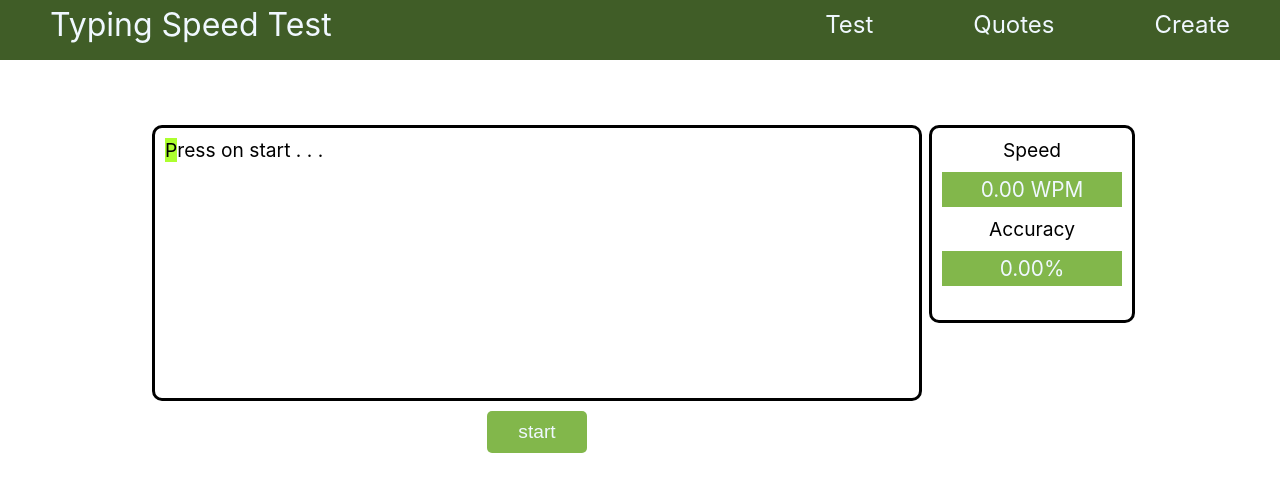
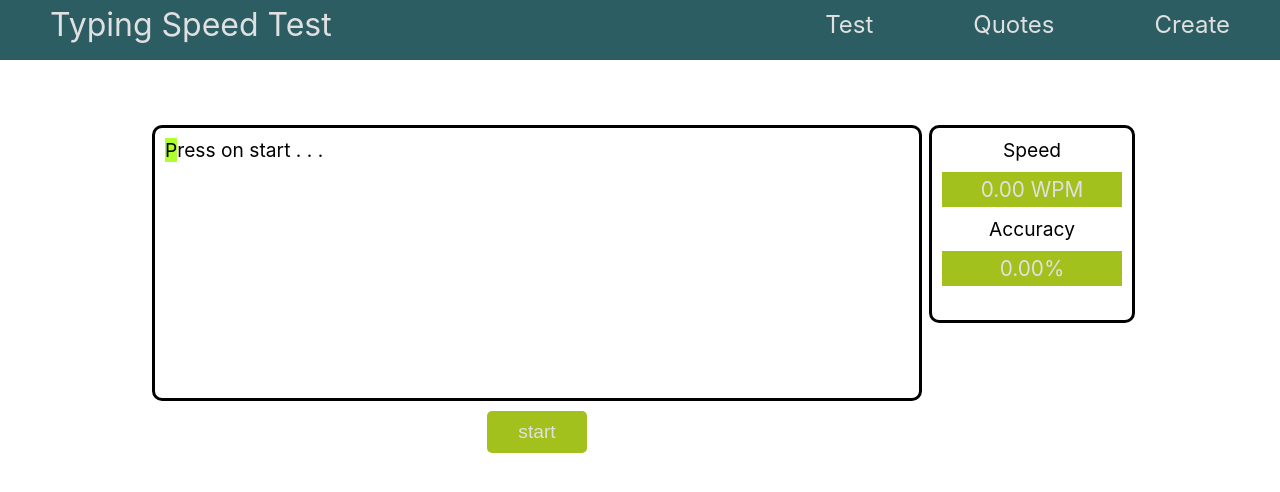
Before and after one commit to AdrianGomz/typing-speed-app, a React (Create React App) app: page / in a window 1280 px wide. Shown: the top 492 px of the page. Built offline with nearby package versions, Linux system fonts and the light colour scheme.

Commit message:
changed colors

```diff
--- a/src/components/Metrics.css
+++ b/src/components/Metrics.css
@@ -6,9 +6,9 @@
 }
 .metrics-data{
     font-size: 1.3rem;
-    background-color: #82b74b;
+    background-color: #a2c11c;
     padding: 5px;
-    color:aliceblue;
+    color:#e0e0e0;
     margin: 10px 10px;
 }
 .metrics-label{
--- a/src/components/Navbar.css
+++ b/src/components/Navbar.css
@@ -1,9 +1,9 @@
 .Navbar{
     width: 100%;
     height: 60px;
-    background-color: #405d27;
+    background-color: #2c5d63;
     font-size: 2rem;
-    color: aliceblue;
+    color: #e0e0e0;
     display: flex;
     justify-content: space-between;
     position: fixed;
@@ -23,11 +23,11 @@
 .navTab > a{
     padding: 10px 50px;
     margin:0;
-    color: aliceblue;
+    color: #e0e0e0;
     text-decoration: none;
 
 }
 .navTab > a:hover{
-    color: #405d27;
-    background-color: aliceblue;
+    color: #2c5d63;
+    background-color: #e0e0e0;
 }
--- a/src/components/Quote.css
+++ b/src/components/Quote.css
@@ -9,8 +9,8 @@
     margin: 10px 20px 0px;
 }
 .quote-title{
-    background-color: #82b74b;
-    color: white;
+    background-color: #a2c11c;
+    color: #e0e0e0;
     border-radius: 5px;
     padding: 5px;
     text-align: center;
--- a/src/components/TypingArea.css
+++ b/src/components/TypingArea.css
@@ -31,8 +31,8 @@ input{
 }
 button{
     width: 100px;
-    background-color: #82b74b;
-    color:aliceblue;
+    background-color: #a2c11c;
+    color:#e0e0e0;
     padding: 10px 20px;
     font-size: 1.2rem;
     border: none;
```
